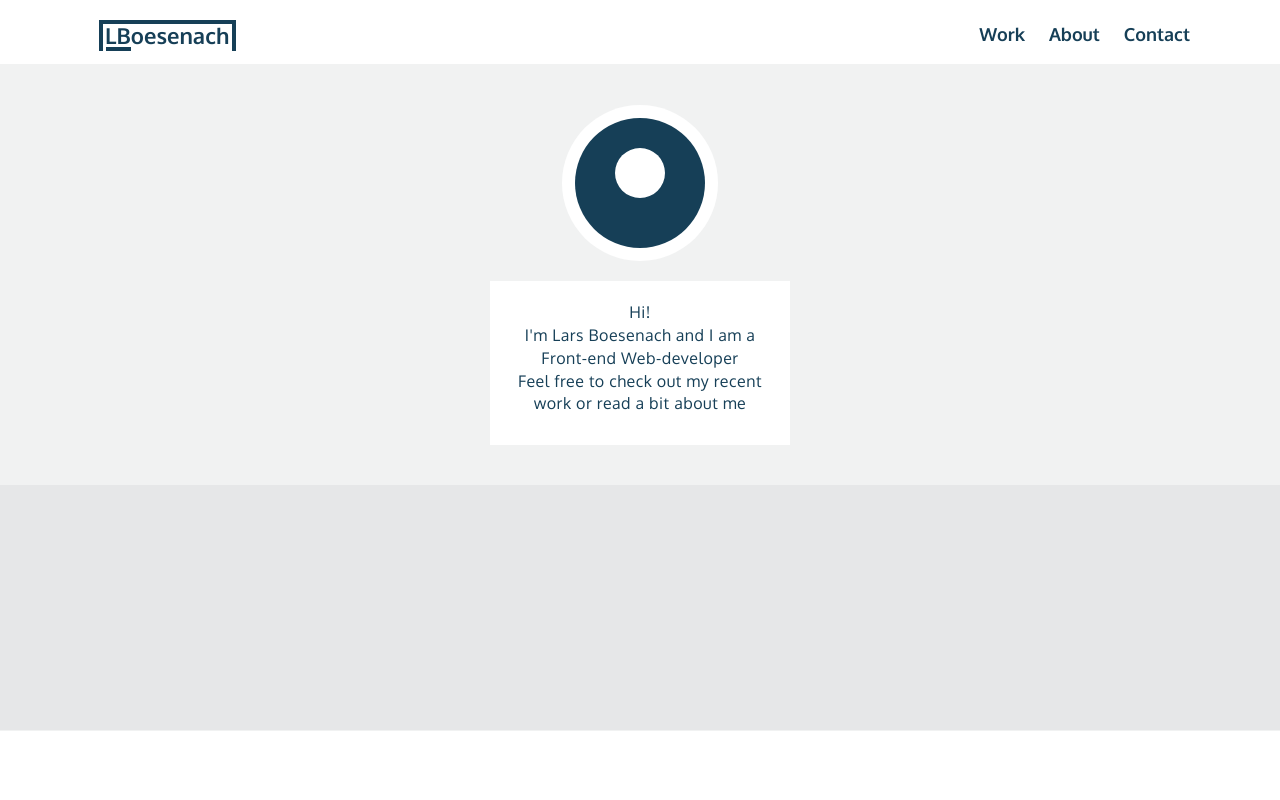
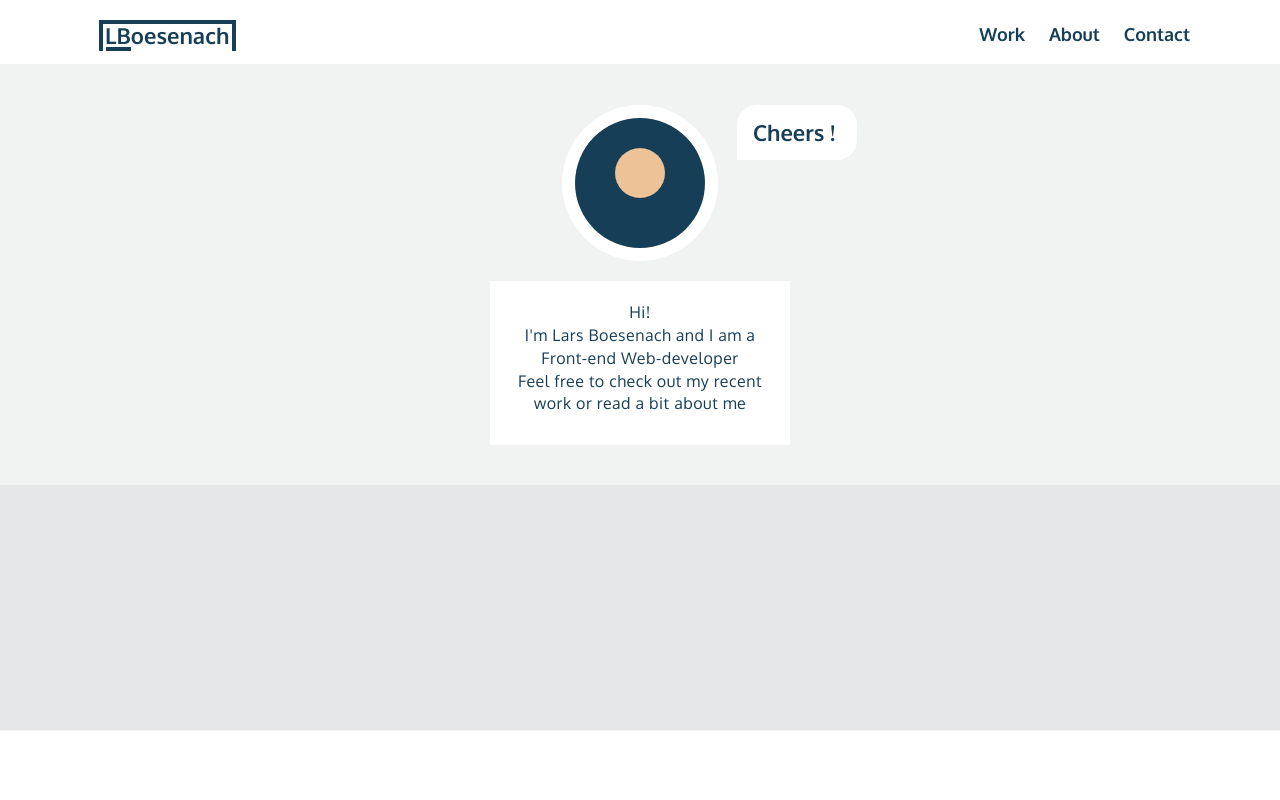
Before and after one commit to larsboesenach/lars-portfolio, a PHP site: page /lars-portfolio/ in a window 1280 px wide. Run offline with PHP 8.4, Linux system fonts and the light colour scheme; some libraries are stand-ins or nearby versions.

Commit message:
Added the cheers bubble

```diff
--- a/css/main.css
+++ b/css/main.css
@@ -38,9 +38,24 @@ a {
     .Nav-wrap {
       height: 65px; } }
 
+.container.relative {
+  position: relative; }
+
+#StopBuggyLogoHover {
+  height: 70px;
+  width: 200px;
+  position: absolute;
+  top: 0;
+  left: 0;
+  z-index: 100; }
+
+#StopBuggyLogoHover.allowHover {
+  display: none; }
+
 .Logo-wrap {
   padding: 20px 15px 15px;
-  display: inline-block; }
+  display: inline-block;
+  position: relative; }
   .Logo-wrap:hover {
     cursor: pointer; }
   .Logo-wrap:focus, .Logo-wrap:active {
@@ -88,7 +103,8 @@ a {
     background-color: #163F57; }
 
 .Logo-wrap.hover .bottombar.move {
-  left: 118px; }
+  left: 118px;
+  background-color: #F65A5B; }
 
 .Logo-wrap.clicked .bottombar.move-back {
   left: 21px; }
@@ -126,6 +142,7 @@ a {
 .Header-wrap {
   background-color: #F1F2F2; }
   .Header-wrap .Profile-img-wrap {
+    position: relative;
     width: 156px;
     height: 156px;
     background-color: white;
@@ -151,7 +168,7 @@ a {
       border-radius: 100px;
       width: 50px;
       height: 50px;
-      background-color: white;
+      background-color: #EDC297;
       position: absolute;
       bottom: -50px; }
   .Header-wrap .Profile-text-wrap {
@@ -165,6 +182,35 @@ a {
         letter-spacing: 0.5px;
         font-size: 16px;
         text-align: center; }
+
+#cheers-wrap .cheers-ballon {
+  background-color: white;
+  width: 120px;
+  height: 55px;
+  position: absolute;
+  left: 150px;
+  top: 0;
+  border-radius: 20px 20px 20px 0px;
+  padding: 12px 0 0 16px;
+  opacity: 0;
+  -webkit-transition: all 200ms cubic-bezier(0.455, 0.03, 0.515, 0.955);
+  -moz-transition: all 200ms cubic-bezier(0.455, 0.03, 0.515, 0.955);
+  -o-transition: all 200ms cubic-bezier(0.455, 0.03, 0.515, 0.955);
+  transition: all 200ms cubic-bezier(0.455, 0.03, 0.515, 0.955); }
+  #cheers-wrap .cheers-ballon p {
+    font-size: 22px;
+    font-weight: 600; }
+
+#cheers-wrap.popOut .cheers-ballon {
+  position: absolute;
+  left: 175px;
+  top: 0;
+  border-radius: 20px 20px 20px 0px;
+  padding: 12px 0 0 16px;
+  opacity: 1; }
+  #cheers-wrap.popOut .cheers-ballon p {
+    font-size: 22px;
+    font-weight: 600; }
 
 .Homepage .Content-entry {
   padding: 40px 0;
--- a/includes/home-header.php
+++ b/includes/home-header.php
@@ -12,6 +12,11 @@
 					</div>
 				</a>
 
+				<div id="cheers-wrap">
+					<div class="cheers-ballon">
+						<p>Cheers !</p>
+					</div>
+				</div>
 			</div><!-- Profile-img-wrap -->
 
 			<div class="Profile-text-wrap">
--- a/includes/navigation.php
+++ b/includes/navigation.php
@@ -1,6 +1,7 @@
 <div class="Nav-wrap">
 
-	<div class="container">
+	<div class="container relative">
+			<div id="StopBuggyLogoHover"></div>
 
 			<a href="http://localhost:8888/lars-portfolio/">
 				<div class="Logo-wrap">
@@ -11,6 +12,7 @@
 						<div class="bottombar"></div>
 						<div class="rightbar"></div>
 					</div>
+
 				</div><!-- Logo-wrap -->
 			</a>
 
--- a/js/custom-js.js
+++ b/js/custom-js.js
@@ -18,6 +18,16 @@ $(document).ready(function() {
 	});
 
 // - - - - - - - - - - - - -
+	// this js trick delays the addClass function
+	$('#cheers-wrap').delay(800).queue(function(){
+		$(this).toggleClass('popOut');
+		$(this).dequeue();
+	});
 
 
+	$('#StopBuggyLogoHover').delay(1000).queue(function(){
+		$(this).toggleClass('allowHover');
+		$(this).dequeue();
+	});
+
 });
--- a/scss/modules/_header.scss
+++ b/scss/modules/_header.scss
@@ -2,6 +2,7 @@
 	background-color: $grey-bg;
 
 	.Profile-img-wrap {
+		position: relative;
 		width: 156px;
 		height: 156px;
 		background-color: white;
@@ -32,7 +33,7 @@
 			border-radius: 100px;
 			width: 50px;
 			height: 50px;
-			background-color: white;
+			background-color: #EDC297;
 			position: absolute;
 			bottom: -50px;
 
@@ -56,3 +57,43 @@
 		}
 	}
 }
+
+#cheers-wrap {
+	.cheers-ballon {
+		background-color: white;
+		width: 120px;
+		height: 55px;
+		position: absolute;
+		left: 150px;
+		top: 0;
+		border-radius: 20px 20px 20px 0px;
+		padding: 12px 0 0 16px;
+		opacity: 0;
+
+		-webkit-transition: all 200ms cubic-bezier(0.455, 0.03, 0.515, 0.955);
+		-moz-transition:all 200ms cubic-bezier(0.455, 0.03, 0.515, 0.955);
+		-o-transition:all 200ms cubic-bezier(0.455, 0.03, 0.515, 0.955);
+		transition: all 200ms cubic-bezier(0.455, 0.03, 0.515, 0.955);
+
+		p {
+			font-size: 22px;
+			font-weight: 600;
+		}
+	}
+}
+
+#cheers-wrap.popOut {
+	.cheers-ballon {
+		position: absolute;
+		left: 175px;
+		top: 0;
+		border-radius: 20px 20px 20px 0px;
+		padding: 12px 0 0 16px;
+		opacity: 1;
+
+		p {
+			font-size: 22px;
+			font-weight: 600;
+		}
+	}
+}
--- a/scss/modules/_navigation.scss
+++ b/scss/modules/_navigation.scss
@@ -15,9 +15,27 @@
 //----------
 //	Logo
 
+.container.relative {
+	position: relative;
+}
+
+#StopBuggyLogoHover {
+	height: 70px;
+	width: 200px;
+	position: absolute;
+	top: 0;
+	left: 0;
+	z-index: 100;
+}
+#StopBuggyLogoHover.allowHover {
+	display: none;
+}
+
 .Logo-wrap {
 	padding: 20px 15px 15px;
 	display: inline-block;
+	position: relative;
+
 	&:hover {
 		cursor: pointer;
 	}
@@ -84,6 +102,7 @@
 .Logo-wrap.hover {
 	.bottombar.move {
 		left: 118px;
+		background-color: $red-light;
 	}
 }
 
```
Also changed, not shown: 1 other file.
